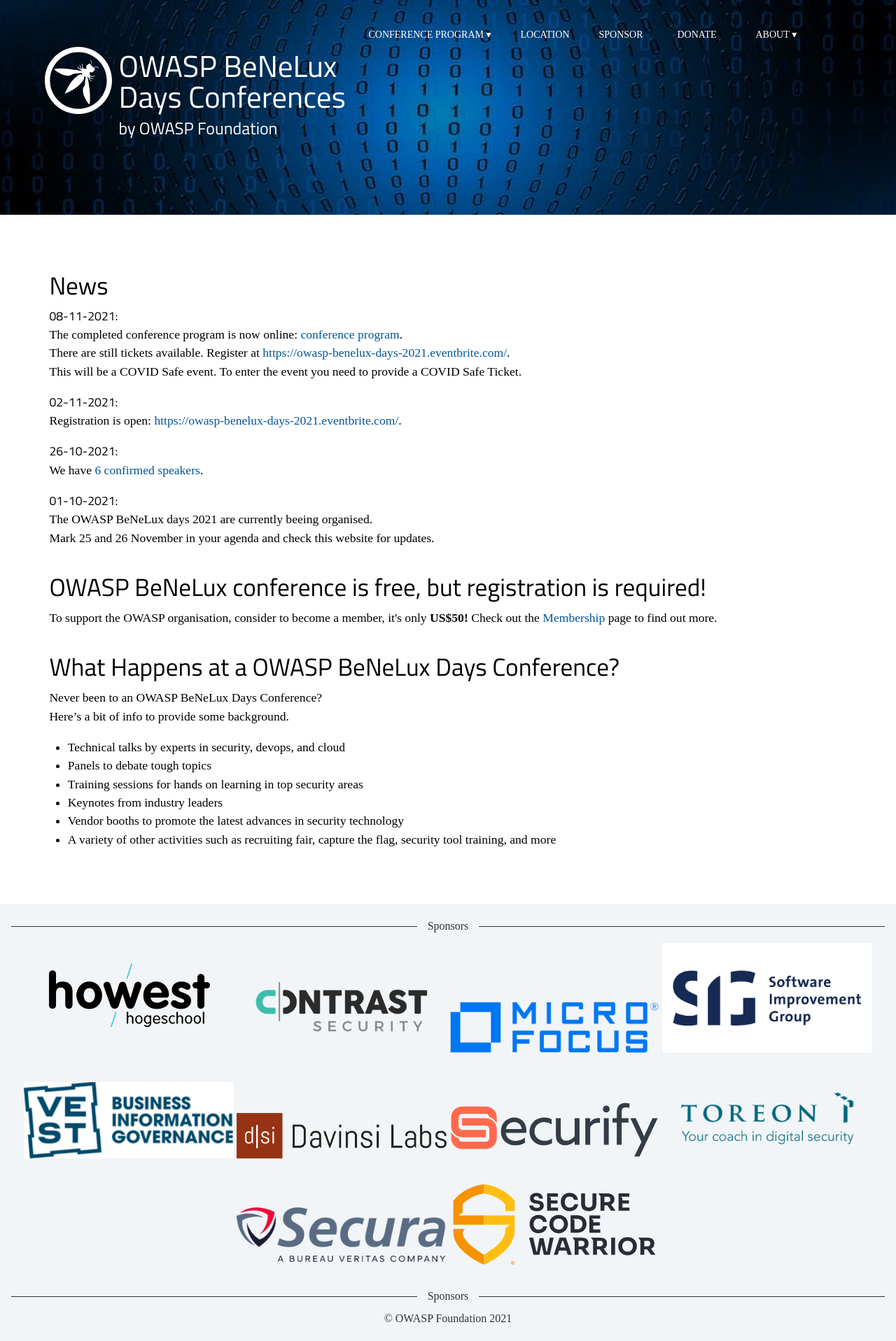
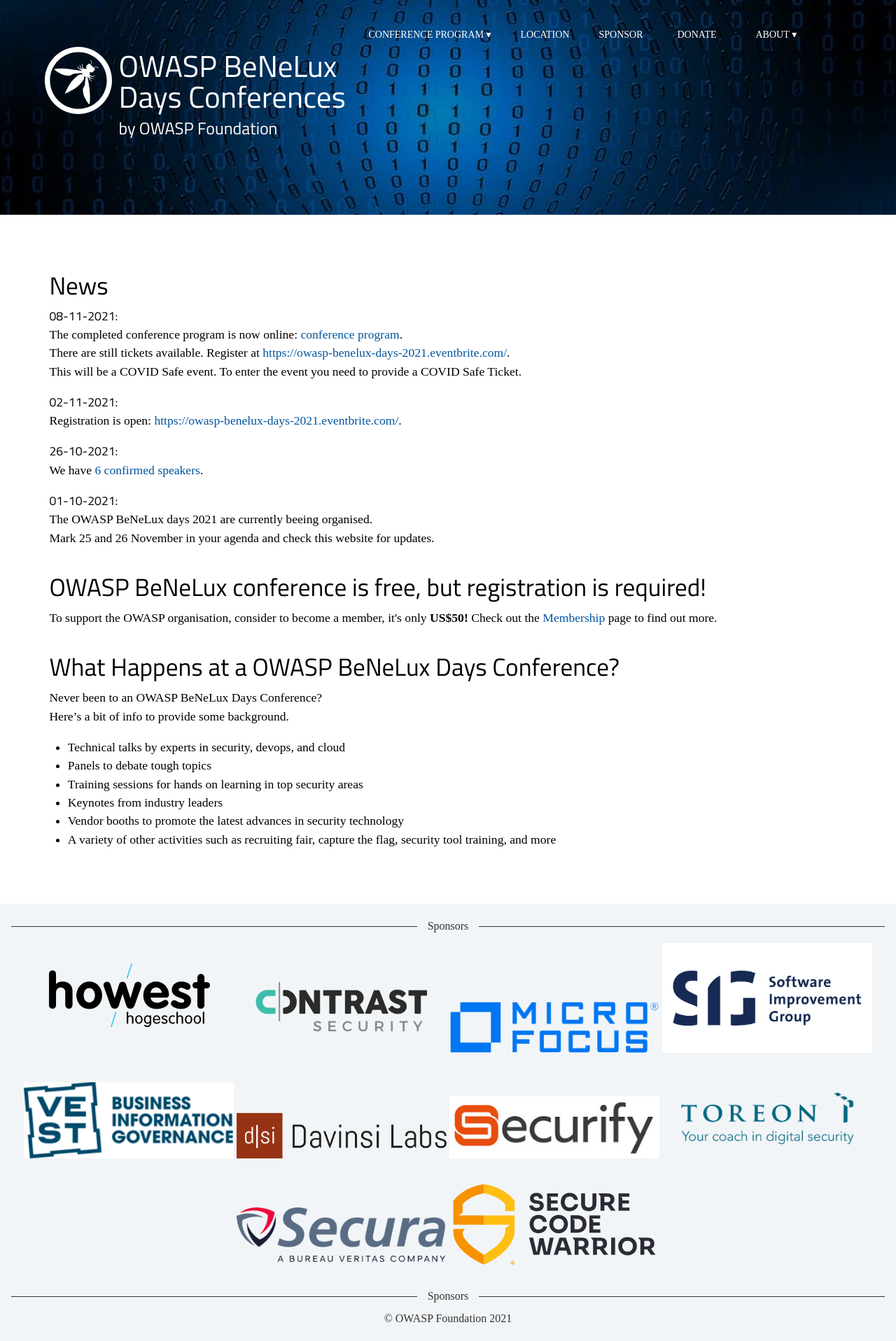
Before and after one commit to dm-17/Owasp-BeNeLux-Days-2021, a Jekyll site: the page built from index.html, in a window 1280 px wide. Shown: the whole page at 70% size. Built offline with Jekyll 4.4.1, drawn with Linux system fonts in a browser that asks for light colours; some web fonts are replaced.

Commit message:
Sponsor logo updated

```diff
--- a/_data/sponsors.yml
+++ b/_data/sponsors.yml
@@ -42,7 +42,7 @@
   level   : Silver
   style   :
 
-- image   : securify.svg
+- image   : securify.png
   name    : Securify
   url     : https://www.securify.nl/
   level   : Silver
```
Also changed, not shown: assets/images/sponsors/securify.png (added).
